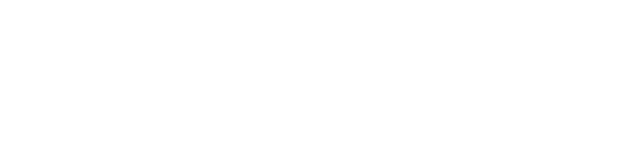
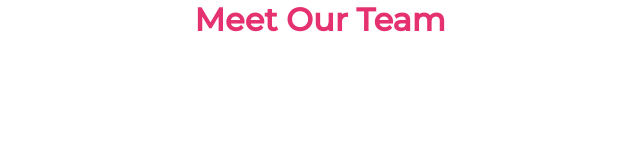
Before and after one commit to gianmarcocilia/html-css-float-cards, a plain HTML site: page index.html in a window 1280 px wide. Shown: the whole page, without its empty margins (320-960 px from the left). Drawn offline with Linux system fonts and the light colour scheme.

Commit message:
add: font, header and main

```diff
--- a/css/style.css
+++ b/css/style.css
@@ -4,3 +4,27 @@
     padding: 0;
     box-sizing: border-box;
 }
+
+img {
+    max-width: 100%;
+}
+
+body {
+    font-family: 'Montserrat', sans-serif;
+}
+
+/* CONTAINER */
+.container {
+    width: 80%;
+    margin: 0 auto;
+}
+
+/* HEADER */
+
+header {
+    text-align: center;
+}
+
+h1 {
+    color: rgba(229, 49, 112, 1);
+}
--- a/index.html
+++ b/index.html
@@ -5,8 +5,23 @@
     <meta name="viewport" content="width=device-width, initial-scale=1.0">
     <title>Our Team</title>
     <link rel="stylesheet" href="css/style.css">
+    <link rel="preconnect" href="https://fonts.googleapis.com">
+    <link rel="preconnect" href="https://fonts.gstatic.com" crossorigin>
+    <link href="https://fonts.googleapis.com/css2?family=Montserrat:wght@500&display=swap" rel="stylesheet">
 </head>
 <body>
+    <div class="container">
+    <!-- Header -->
+        <header>
+            <!-- Title and paragraph -->
+            <h1>Meet Our Team</h1>
+        </header>
+        <!-- /Header -->
+        <!-- Main -->
+        <main>
 
+        </main>
+        <!-- /Main -->
+    </div>
 </body>
 </html>
```
